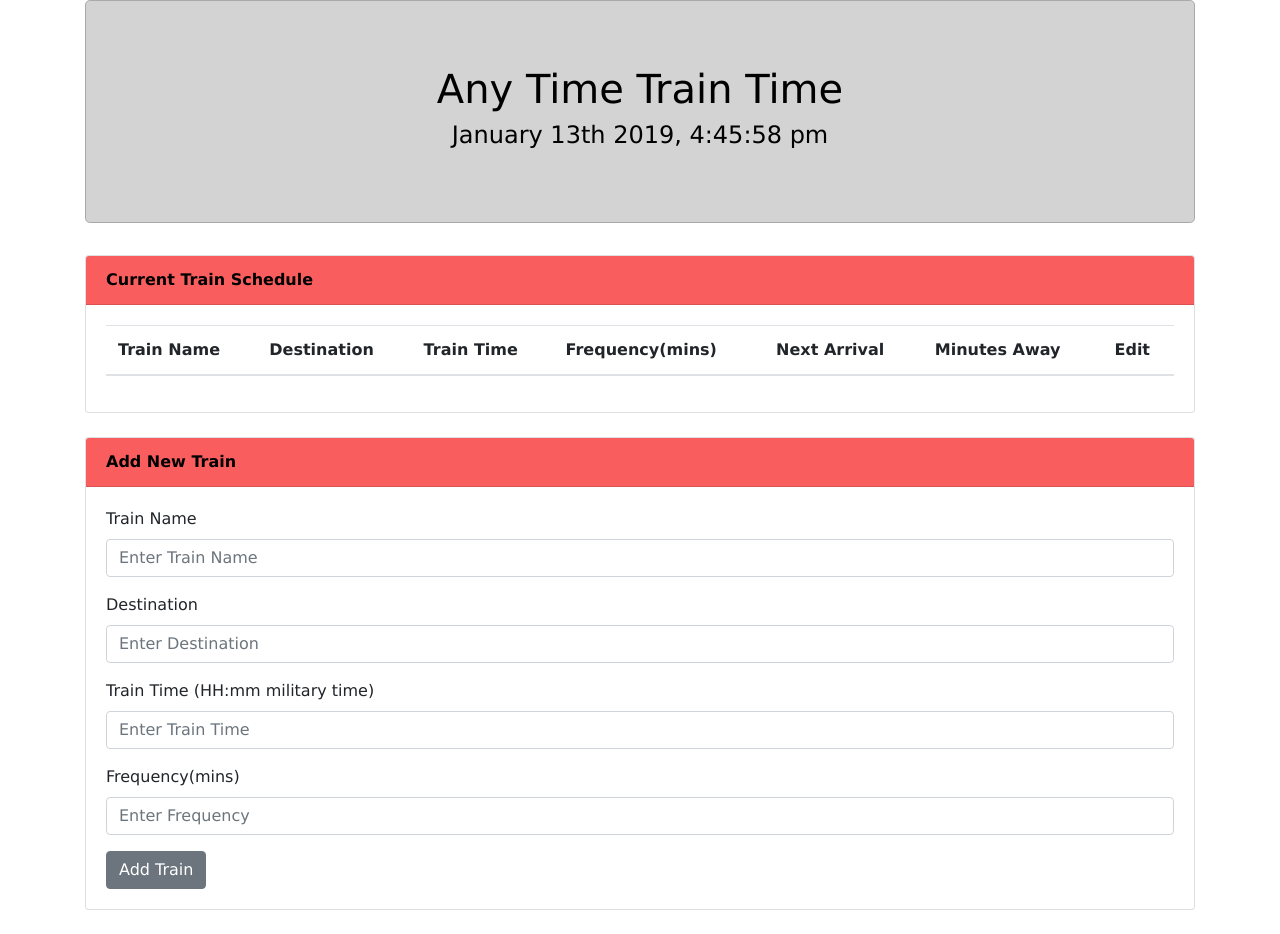
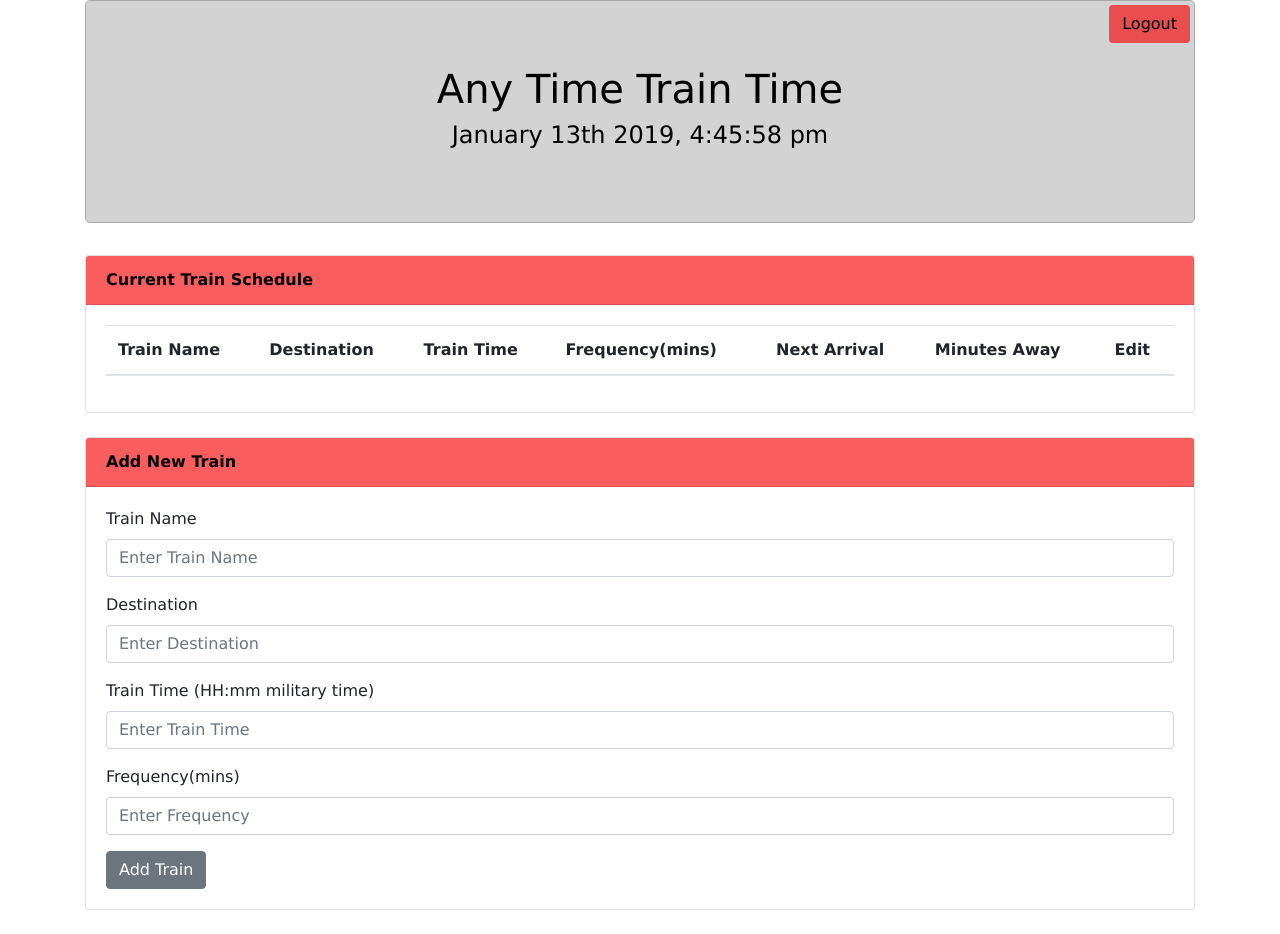
Before and after one commit to shirleyjambu/Train-Scheduler, a plain HTML site: page trains.html in a window 1280 px wide. Drawn offline with nearby package versions, Linux system fonts and the light colour scheme; no server answers.

Commit message:
Added Logout Button

```diff
--- a/assets/css/style.css
+++ b/assets/css/style.css
@@ -30,3 +30,9 @@ a{
   color:rgba(248, 4, 4, 0.644);
   font-weight: bold;
 }
+
+.logoutBtn{
+  margin: 5px;
+  float: right;
+  background-color:rgba(248, 4, 4, 0.644);
+}
--- a/assets/javascript/train-scheduler.js
+++ b/assets/javascript/train-scheduler.js
@@ -98,6 +98,12 @@ $(document).ready(function () {
   $("#submit-btn").show();
   $("#update-btn").hide();
 
+  // Logout
+  $("#logout").on("click",function(){
+    firebase.auth().signOut();
+    location.replace("index.html");
+  })
+
   // On submit
   $("#submit-btn").on("click", function () {
 
--- a/trains.html
+++ b/trains.html
@@ -17,6 +17,7 @@
 <body>
 <!-- Main Container-->
 <div class="container">
+    <button id="logout" class="btn logoutBtn">Logout</button>
     <div class="jumbotron text-center my-jumbotron">
       <h1>Any Time Train Time</h1>
       <h4><span id="currentDay"></span></h4>
```
